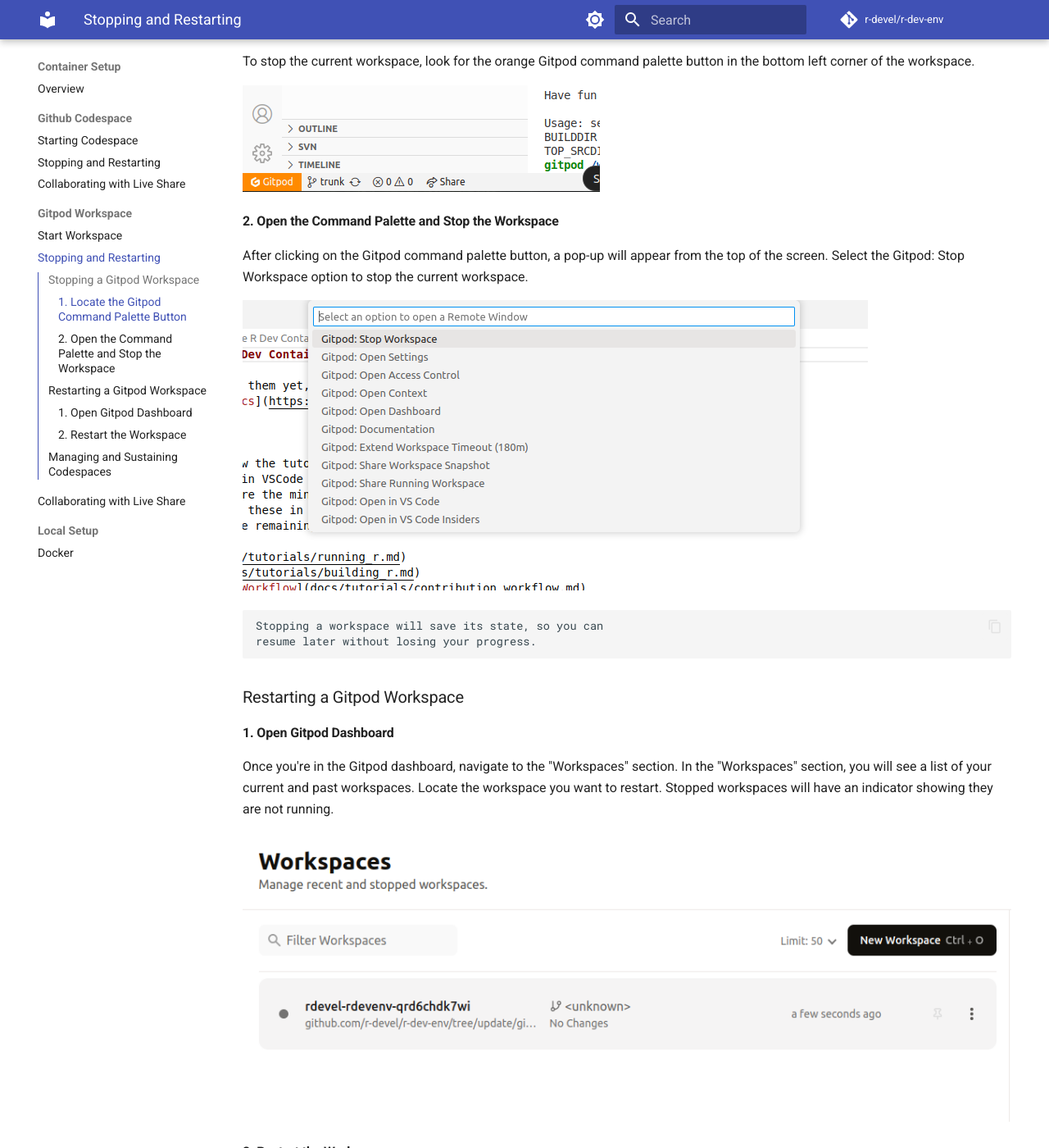
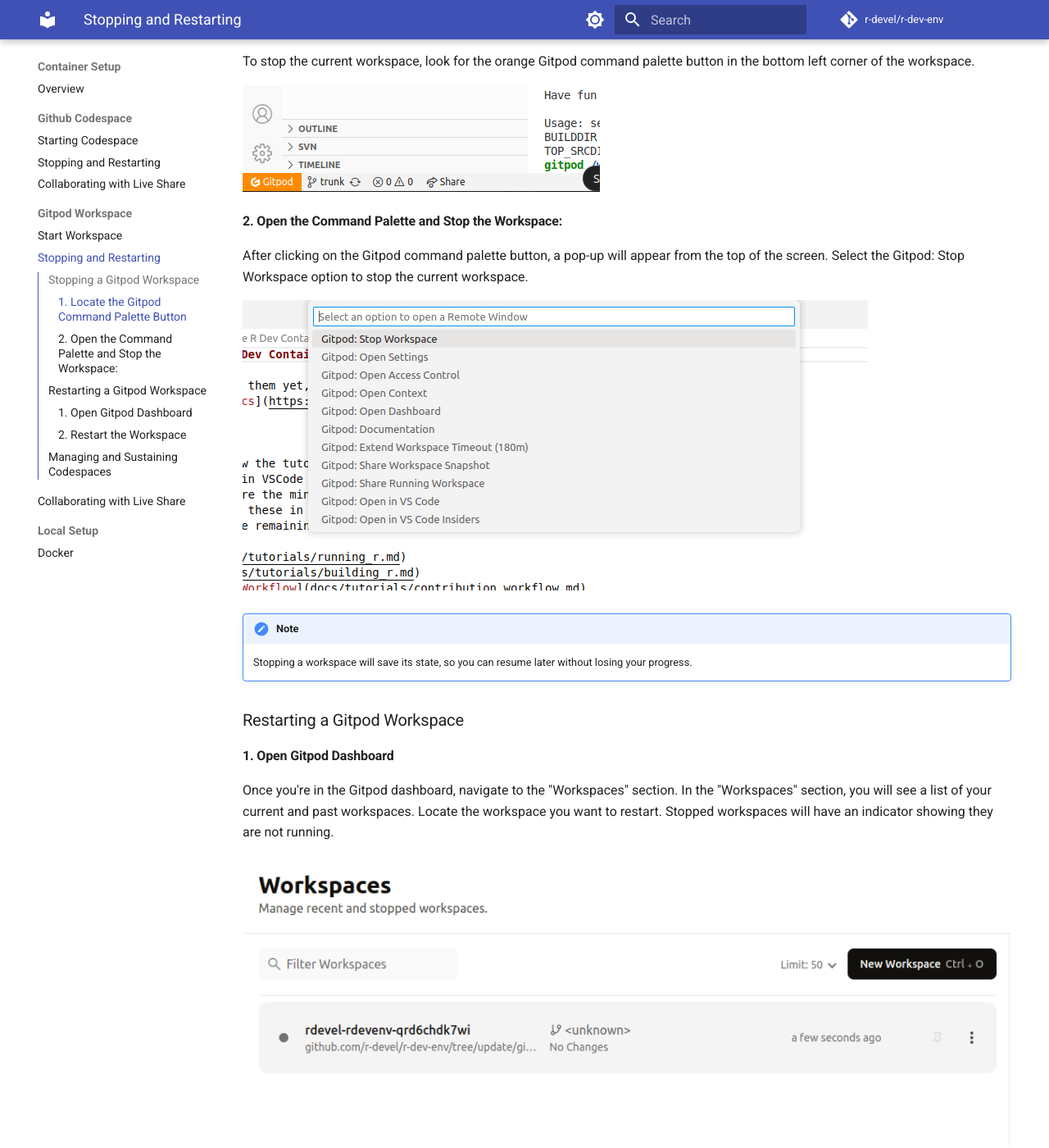
Before and after one commit to r-devel/r-dev-env, an MkDocs documentation site: the page built from docs/container_setup/gitpod_workspace/workspacestop_and_restart.md, in a window 1280 px wide and 1400 px high, scrolled down 253 px. Shown: the whole window at 82% size. Built offline with MkDocs 1.6.1 and Material for MkDocs 9.7.7, drawn with Linux system fonts in a browser that asks for light colours; comment, search, counter and statistics services are not loaded; some of the changed text lies outside the part shown.

Commit message:
Revert "[pre-commit.ci] Fixing issues with pre-commit"
This reverts commit b3f2ca7e639004797dd75232bfb30cb33125e3bb.

```diff
--- a/docs/container_setup/gitpod_workspace/workspacestop_and_restart.md
+++ b/docs/container_setup/gitpod_workspace/workspacestop_and_restart.md
@@ -8,7 +8,7 @@ workspace.
 
 ![stop gitpod workspace](../../assets/gitpod2.png)
 
-#### 2. Open the Command Palette and Stop the Workspace
+#### 2. Open the Command Palette and Stop the Workspace:
 
 After clicking on the Gitpod command palette button,
 a pop-up will appear from the top of the screen.
@@ -17,10 +17,14 @@ the current workspace.
 
 ![stop gitpod workspace](../../assets/gitpod3.png)
 
+
+!!! Note
     Stopping a workspace will save its state, so you can
     resume later without losing your progress.
 
+
 ### Restarting a Gitpod Workspace
+
 #### 1. Open Gitpod Dashboard
 
 Once you're in the Gitpod dashboard, navigate to the "Workspaces"
```
Also changed, not shown: other parts of docs/container_setup/gitpod_workspace/workspacestop_and_restart.md (+2 -0 lines), docs/container_setup/gitpod_workspace/live_share.md (+0 -2 lines).
